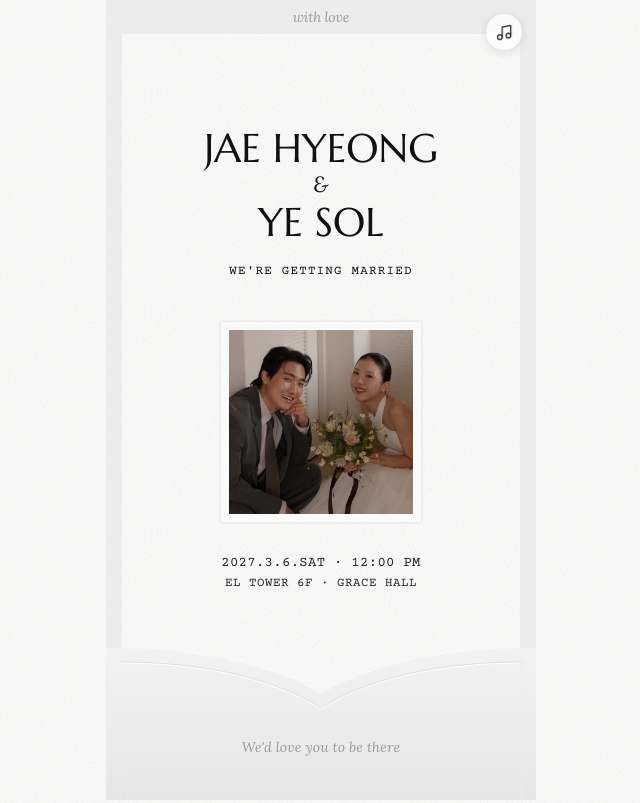
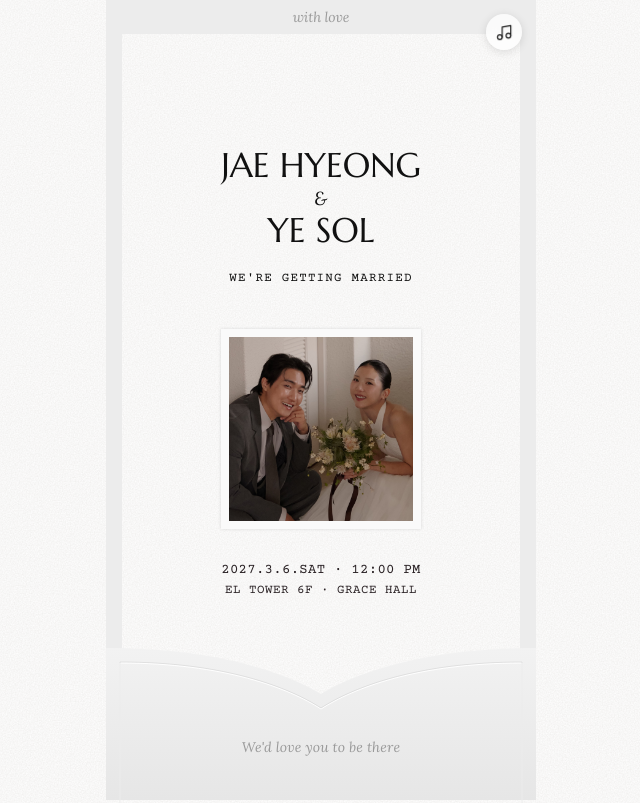
Before and after one commit to jhys-wedding/invitation, a plain HTML site: page index.html in a window 1280 px wide. Shown: the top 803 px of the page, without its empty margins (319-959 px from the left). Drawn offline with nearby package versions, Linux system fonts and the light colour scheme; no server answers; a web font is replaced by a local one.

Commit message:
Add files via upload

```diff
--- a/index.html
+++ b/index.html
@@ -677,6 +677,11 @@ section.tint .cal .on span { position: relative; overflow: visible; background:
 .ending .ph { width: 184px; box-shadow: 0 0 0 8px #fafafa, 0 0 3px 8px #d7d7d7; margin-top: calc(34px + 8px); }
 .ending > .wrap { margin-top: 44px; }
 .ending-title { font-size: min(40px, 10.4vw); }
+
+/* Cover names sized to the photo frame width (200px); more air at the top for in-app browsers */
+.cover.editorial .cover-title .t1 { font-size: 34.2px; }
+.ending-title { font-size: 34.2px; }
+.cover.editorial { padding-top: calc(8px + 28px); }
 </style>
 </head>
 <body>
```
